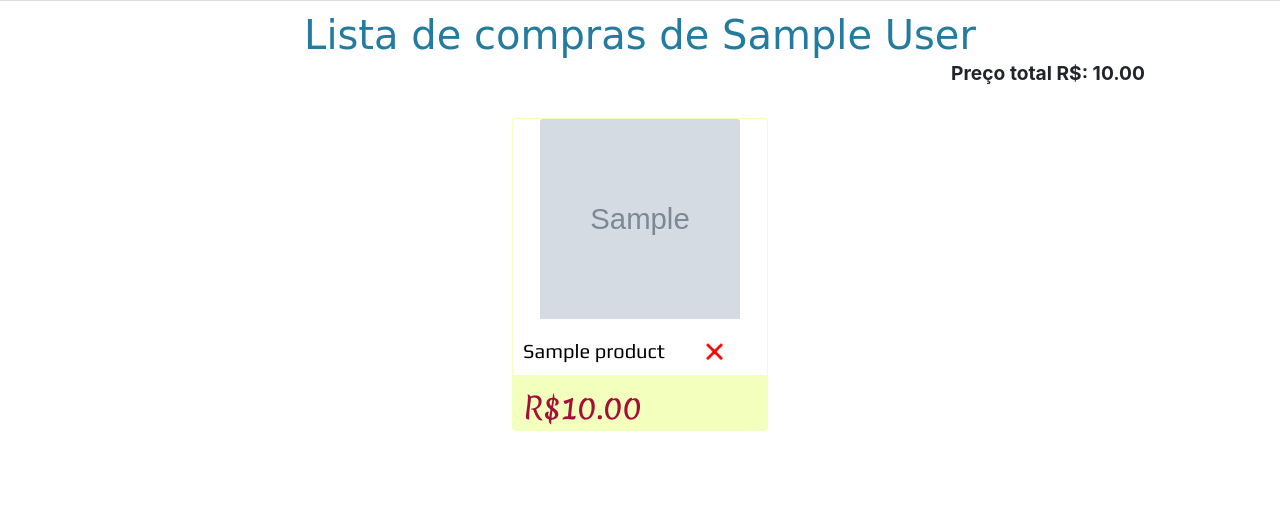
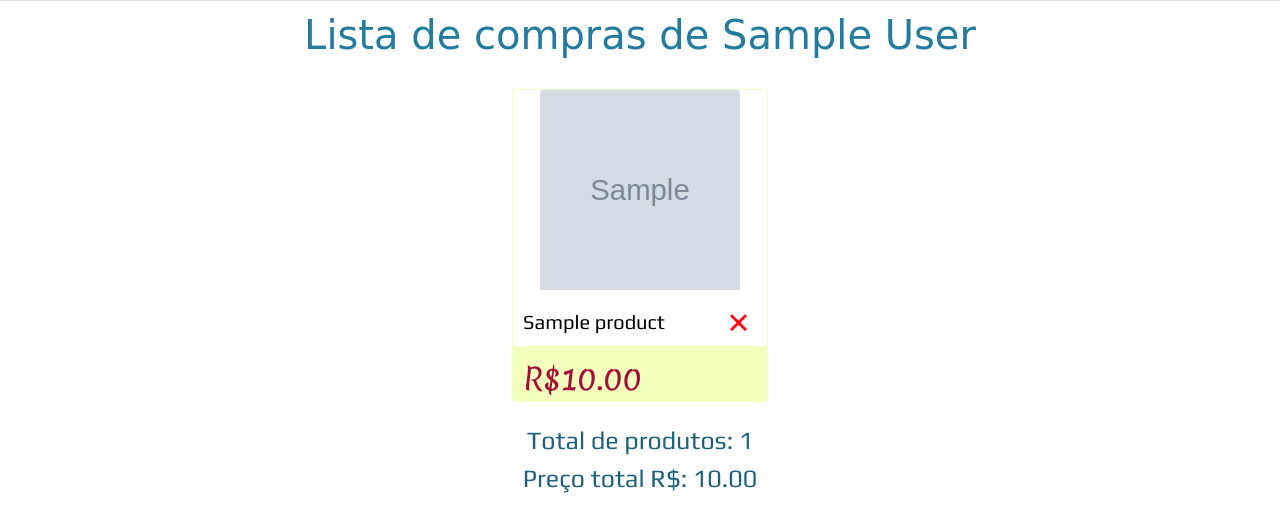
Before and after one commit to EconomizAqui/EconomizAqui, a Django app: page /products/shopping_list/ in a window 1280 px wide. Shown: the part 87-619 px from the top of the page. Run offline with Django 3.2, Linux system fonts and the light colour scheme; a user stored in the database is signed in; tables that the repository leaves empty hold one stand-in row (values such as "Sample post"); grey boxes marked "Sample" are stand-in pictures; some libraries are stand-ins or nearby versions; some web fonts are replaced.

Commit message:
Melhorando front end da lista de compras
Signed-off-by: Matheus Roberto <matheus456456@gmail.com>
Co-Authored-By: MateusO97 <mat97_@hotmail.com>

```diff
--- a/products/static/product.css
+++ b/products/static/product.css
@@ -172,3 +172,39 @@ canvas {
   color: white;
   border: none;
 }
+
+.lista-vazia {
+  margin: 0;
+  position: absolute;
+  top: 40%;
+  left: 50%;
+  -ms-transform: translate(-50%, -50%);
+  transform: translate(-50%, -50%);
+  font-size: 70px;
+  font-family: 'Play', sans-serif;
+
+}
+
+.lista-vazia-img {
+  margin: 0;
+  position: absolute;
+  top: 65%;
+  left: 50%;
+  -ms-transform: translate(-50%, -50%);
+  transform: translate(-50%, -50%);
+  font-size: 70px;
+}
+
+.product-price{
+  font-size: 25px;
+  font-family: 'Play', sans-serif;
+  margin: 0 auto;
+  color: #1e617d;
+}
+
+.footer-product {
+  position: relative;
+  bottom:0;
+  width:100%;
+  margin-bottom: 20px;
+}
--- a/products/templates/shopping_list.html
+++ b/products/templates/shopping_list.html
@@ -4,13 +4,10 @@
   <h1 class="product-title">Lista de compras de {{ shopping_list.user.name }} </h1>
 </div>
 
-<div class="row" style="display: flex; justify-content: flex-end;">
-  <div class="form-inline" style="margin-left:auto; margin-right:150;">
-    {% if product_list %}
-      <div><big><b>Preço total R$: {{ total_price }} </b></big></div>
-    {% endif %}
-  </div>
-</div>
+<!-- <div class="row" style="display: flex; justify-content: flex-end;">
+  <div class="form-inline" style="margin-left:auto; margin-right:150;"> -->
+  <!-- </div>
+</div> -->
 
 <div class="row justify-content row-margin">
   {% if product_list %}
@@ -22,10 +19,10 @@
           </a>
         </div>
         <div class="row">
-          <div class="col-8">
+          <div class="col-9">
             <h6 class="card-title">{{ product.name }}</h6>
           </div>
-          <div class="col-4">
+          <div class="col-3">
             <a class="" href="{% url 'remove_product_list' product.id %}">
               <img class="card-icon-top" src="/static/remove.png"/>
             </a>
@@ -37,7 +34,22 @@
       </customdiv>
     {% endfor %}
   {% else %}
-      <div><big><b>Lista vazia.</b></big></div>
+  <div class="row">
+    <div class="lista-vazia">Lista vazia</div>
+  </div>
+  <div class="row">
+    <img class="lista-vazia-img" src="/static/empty.png"></img>
+  </div>
+  {% endif %}
+</div>
+<div class="footer-product" id="">
+  {% if product_list %}
+  <div class="row align-center">
+    <div class="product-price">Total de produtos: {{ product_list.count }}</div>
+  </div>
+  <div class="row align-center">
+    <div class="product-price">Preço total R$: {{ total_price }}</div>
+  </div>
   {% endif %}
 </div>
 
```
